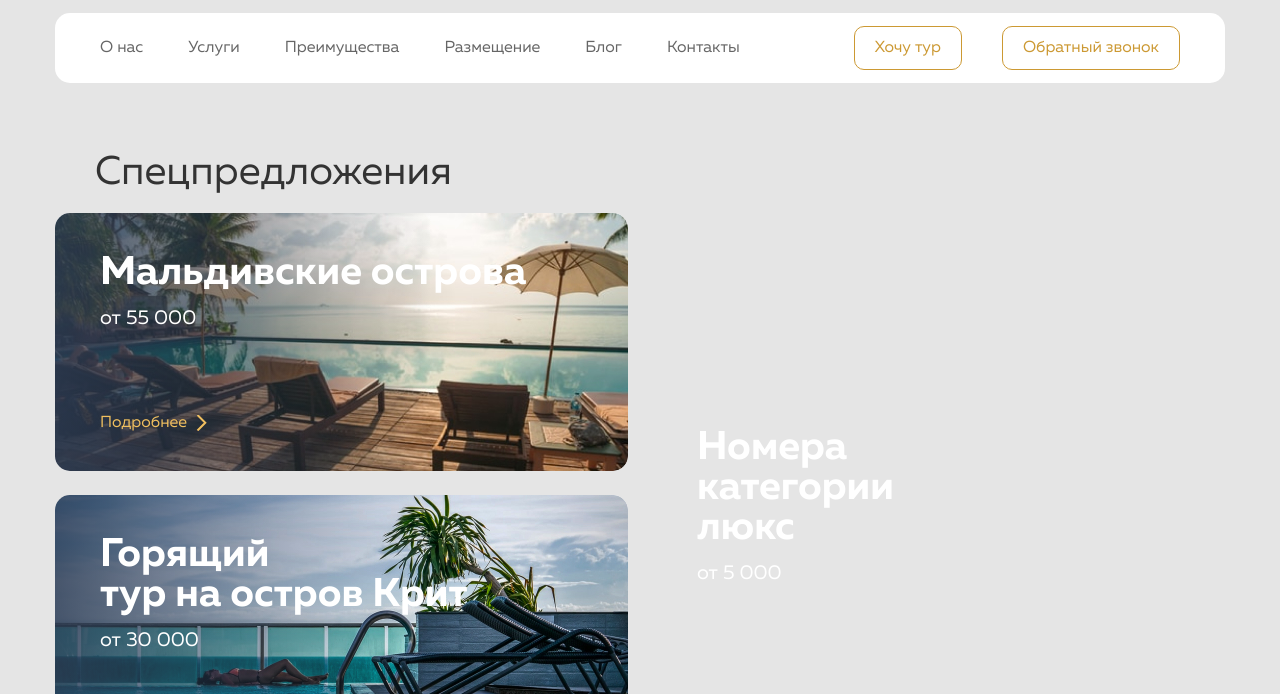
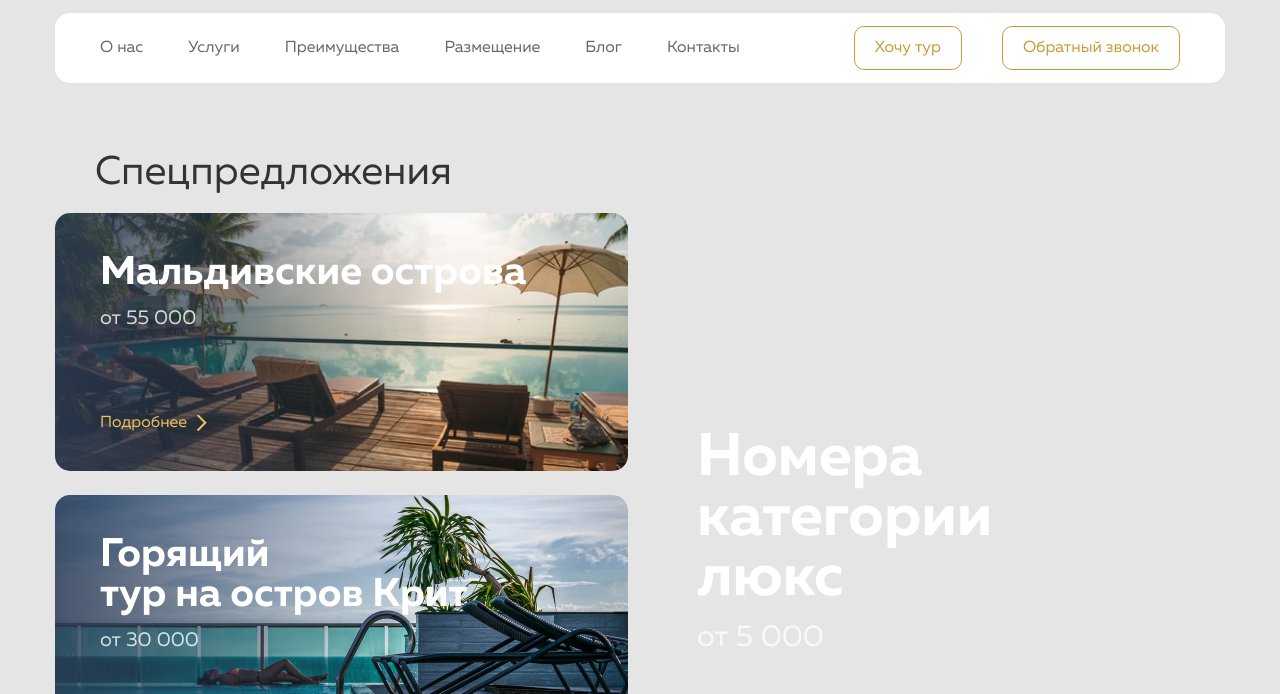
Before and after one commit to Kss03/Lagoona, a plain HTML site: page index.html in a window 1280 px wide. Shown: the part 106-800 px from the top of the page. Drawn offline with Linux system fonts and the light colour scheme.

Commit message:
Add files via upload

```diff
--- a/css/style.css
+++ b/css/style.css
@@ -189,12 +189,25 @@ h3, p {
   color: #FFFFFF;
 }
 
+.special-offers-list-item:last-child > .special-offers-item-title {
+  font-weight: 700;
+  font-size: 60px;
+  line-height: 60px;
+}
+
 .special-offers-price {
   margin-bottom: auto;
   font-weight: 400;
   font-size: 20px;
   line-height: 20px;
   color: #ffffff;
+  opacity: 0.8;
+}
+
+.special-offers-list-item:last-child > .special-offers-price {
+  font-weight: 400;
+  font-size: 30px;
+  line-height: 30px;
 }
 
 .special-offers-link {
```
